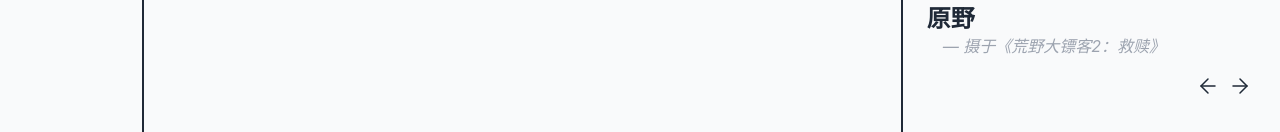
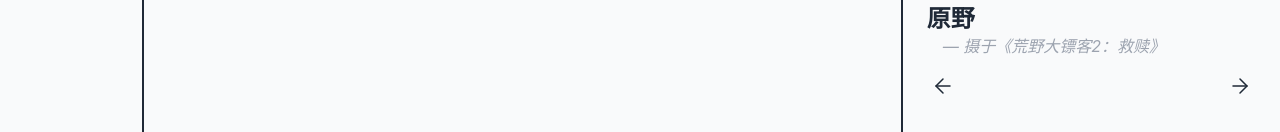
Before and after one commit to Owen-Tsai/space, a Next.js app: page /blog in a window 1280 px wide. Shown: the part 634-766 px from the top of the page. Built offline with nearby package versions, Linux system fonts and the light colour scheme.

Commit message:
update gallery pagination position

```diff
--- a/styles/blog.module.css
+++ b/styles/blog.module.css
@@ -27,7 +27,7 @@
 }
 
 .gallery-actions {
-  @apply text-right;
+  @apply flex items-center justify-between;
 }
 
 .gallery-actions > button,
```
